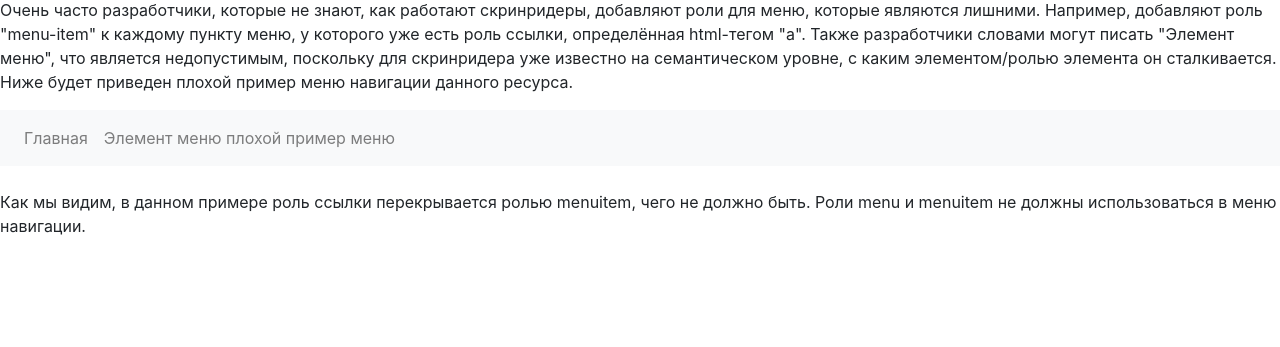
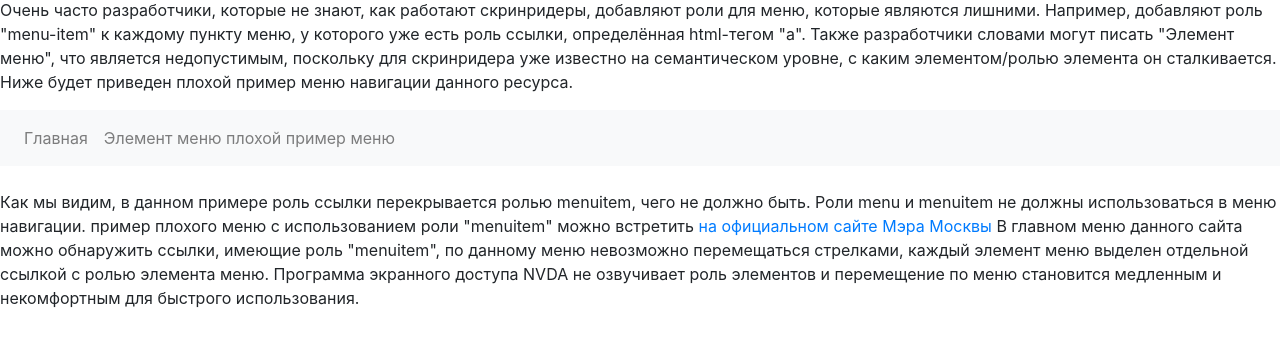
Before and after one commit to sevapopov2/wai-aria-inspection, a Django app: template server/templates/main/bad-examples/menu.html in a window 1280 px wide. Shown: the part 118-465 px from the top of the page. Run offline with Django 4.2, Linux system fonts and the light colour scheme; the template is opened without the code that fills it, so the values that code supplies are empty; some libraries are stand-ins or nearby versions.

Commit message:
Add references to bad menu example where problem can be encountered

```diff
--- a/server/templates/main/bad-examples/menu.html
+++ b/server/templates/main/bad-examples/menu.html
@@ -22,5 +22,9 @@
         </div>
     </nav>
     <br>
-    <p>Как мы видим, в данном примере роль ссылки перекрывается ролью menuitem, чего не должно быть. Роли menu и menuitem не должны использоваться в меню навигации.</p>
+    <p>Как мы видим, в данном примере роль ссылки перекрывается ролью menuitem, чего не должно быть. Роли menu и menuitem не должны использоваться в меню навигации.
+        пример плохого меню с использованием роли "menuitem" можно встретить
+        <a href="https://www.mos.ru/">на официальном сайте Мэра Москвы</a>
+        В главном меню данного сайта можно обнаружить ссылки, имеющие роль "menuitem", по данному меню невозможно перемещаться стрелками, каждый элемент меню выделен отдельной ссылкой с ролью элемента меню. Программа экранного доступа NVDA не озвучивает роль элементов и перемещение по меню становится медленным и некомфортным для быстрого использования.
+    </p>
 {% endblock %}
```
